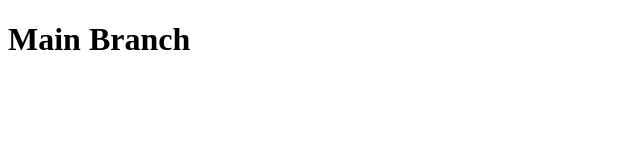
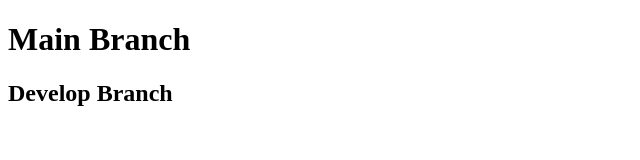
Before and after one commit to josez06/teamGIt, a plain HTML site: page index.html in a window 1280 px wide. Shown: the whole page, without its empty margins (0-640 px from the left). Drawn offline with Linux system fonts and the light colour scheme.

Commit message:
pushing development branch

```diff
--- a/index.html
+++ b/index.html
@@ -7,5 +7,6 @@
 </head>
 <body>
     <h1>Main Branch</h1>
+    <h2>Develop Branch</h2>
 </body>
 </html>
```
